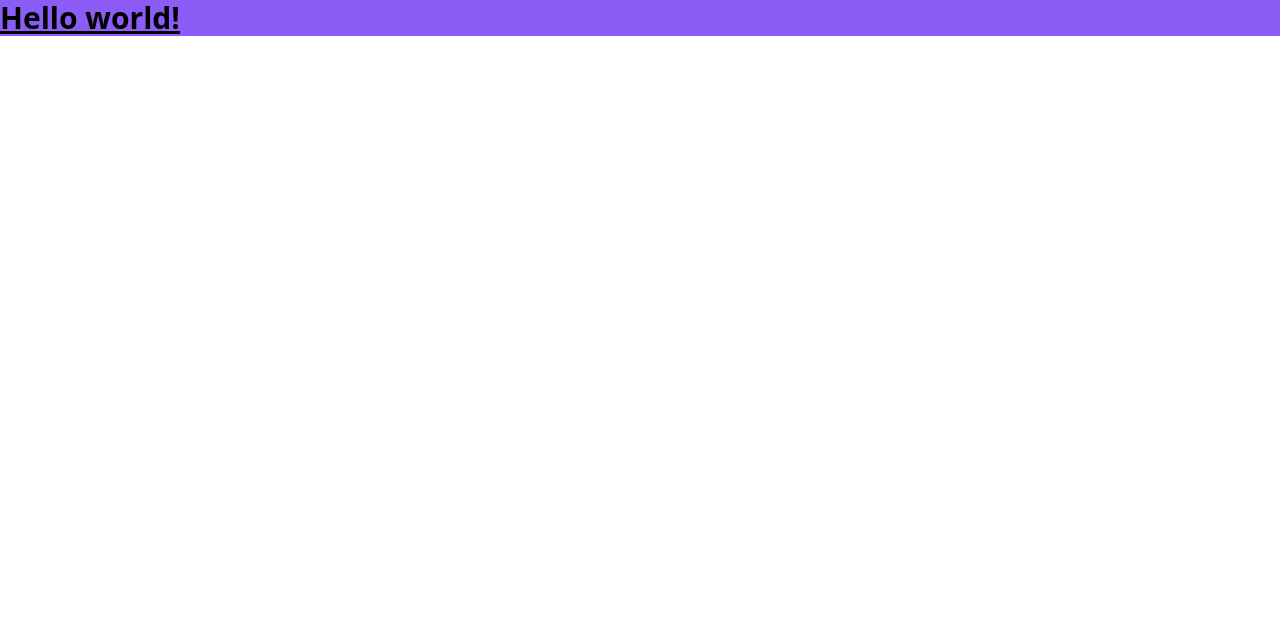
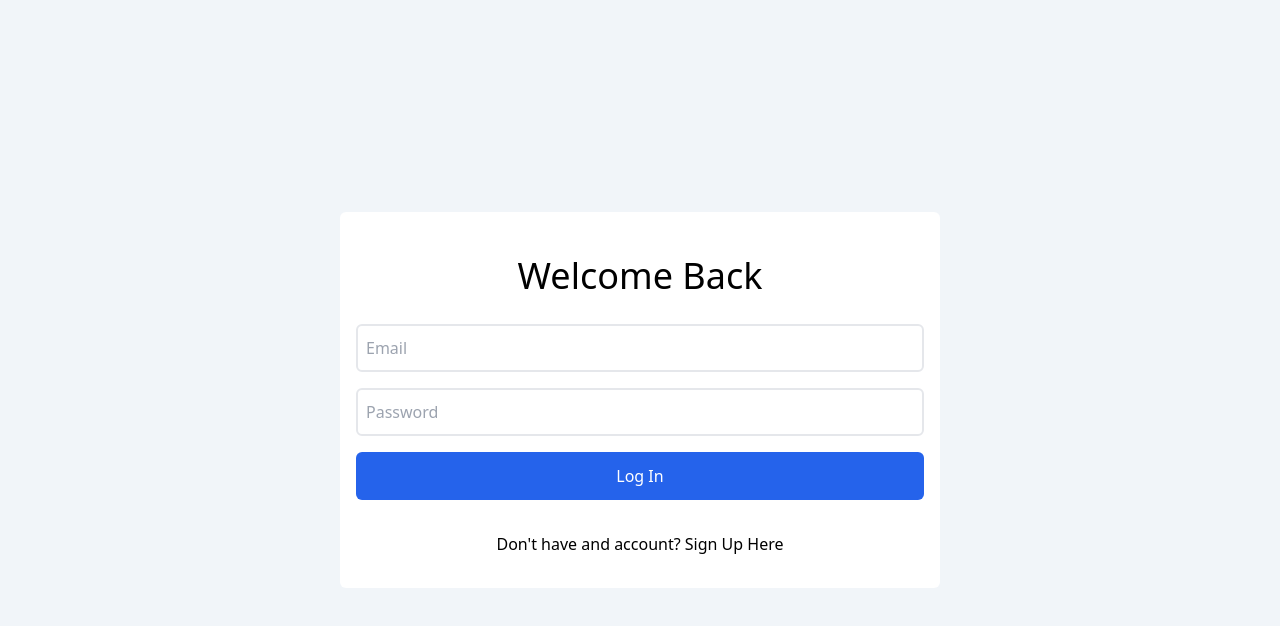
Before and after one commit to kofiarkoh/carrot_institute_test, an Angular app in the folder front-end-angular/: page / in a window 1280 px wide. Shown: the top 626 px of the page. Built offline with nearby package versions, Linux system fonts and the light colour scheme.

Commit message:
add login form

```diff
--- a/front-end-angular/src/app/app.component.html
+++ b/front-end-angular/src/app/app.component.html
@@ -1 +1,28 @@
-<h1 class="text-3xl font-bold underline bg-violet-500">Hello world!</h1>
+<div class="w-full h-screen bg-slate-100 flex justify-center items-center p-4">
+  <div class="bg-white w-[600px] p-4 rounded-md">
+    <div class="my-7 text-center">
+      <h3 class="text-4xl">Welcome Back</h3>
+    </div>
+    <input
+      type="text"
+      name=""
+      class="rounded-md border-2 border-inherit w-full h-12 px-2"
+      placeholder="Email"
+      id=""
+    />
+    <input
+      type="password"
+      name=""
+      class="rounded-md border-2 border-inherit w-full h-12 px-2 mt-4"
+      placeholder="Password"
+      id=""
+    />
+
+    <button class="bg-blue-600 text-white w-full my-4 h-12 rounded-md">
+      Log In
+    </button>
+    <div class="my-4 text-center">
+      <p>Don't have and account? <span>Sign Up Here</span></p>
+    </div>
+  </div>
+</div>
```
